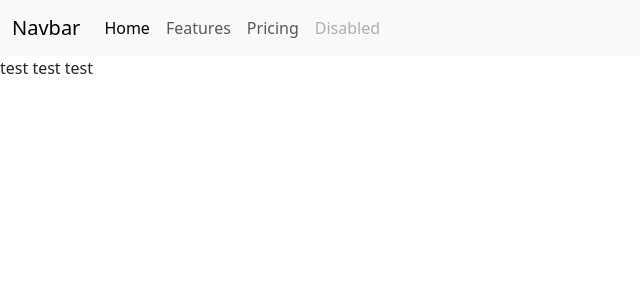
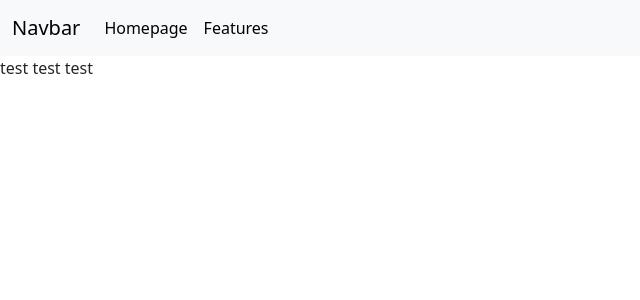
Before and after one commit to DanieleBegnis/vite-boolfolio, a Vue app: page / in a window 1280 px wide. Shown: the top 300 px of the page, without its empty margins (0-640 px from the left). Built offline with nearby package versions, Linux system fonts and the light colour scheme.

Commit message:
fixed navbar links

```diff
--- a/src/components/AppHeader.vue
+++ b/src/components/AppHeader.vue
@@ -16,17 +16,17 @@ export default {
                 <div class="collapse navbar-collapse" id="navbarNav">
                     <ul class="navbar-nav">
                         <li class="nav-item">
-                            <a class="nav-link active" aria-current="page" href="#">Home</a>
+                            <router-link class="nav-link active" aria-current="page" :to="{ name: 'homepage' }">Homepage</router-link>
                         </li>
                         <li class="nav-item">
-                            <a class="nav-link" href="#">Features</a>
+                            <router-link class="nav-link active" aria-current="page" :to="{ name: 'features' }">Features</router-link>
                         </li>
-                        <li class="nav-item">
+                        <!-- <li class="nav-item">
                             <a class="nav-link" href="#">Pricing</a>
                         </li>
                         <li class="nav-item">
                             <a class="nav-link disabled" aria-disabled="true">Disabled</a>
-                        </li>
+                        </li> -->
                     </ul>
                 </div>
             </div>
```
